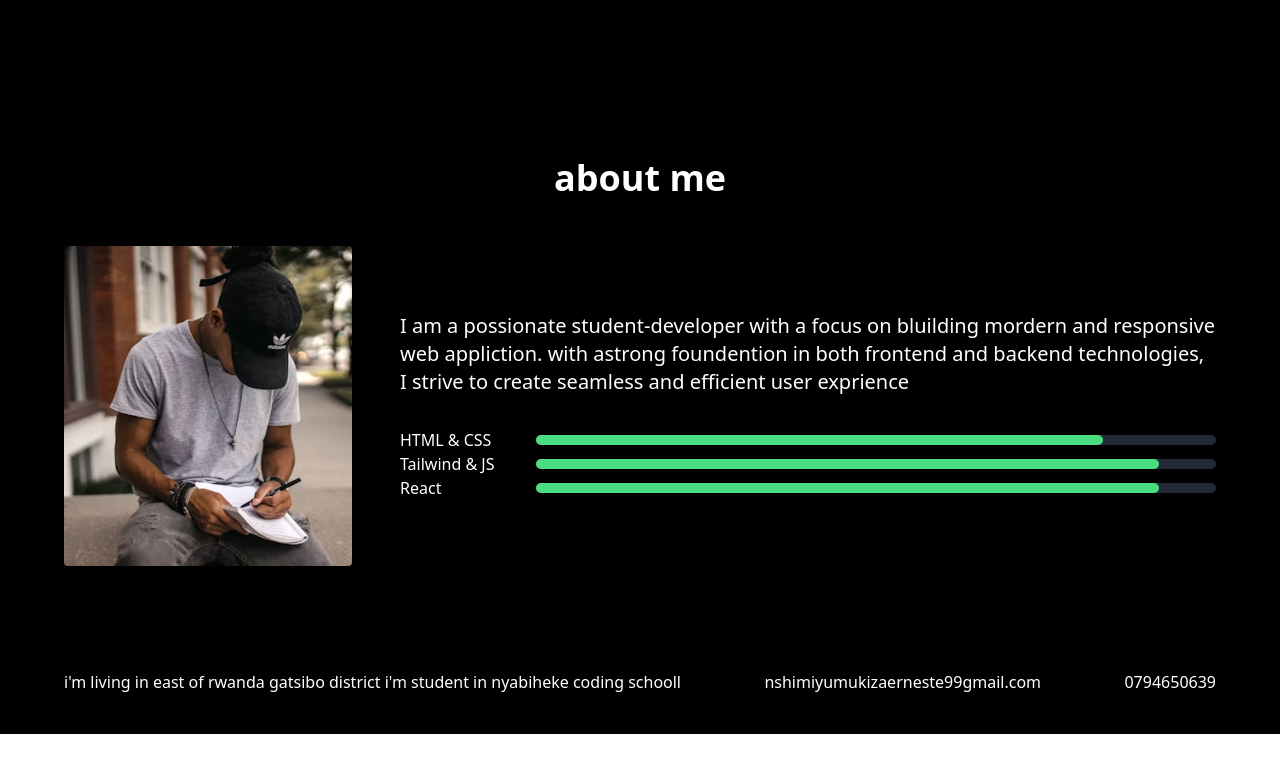
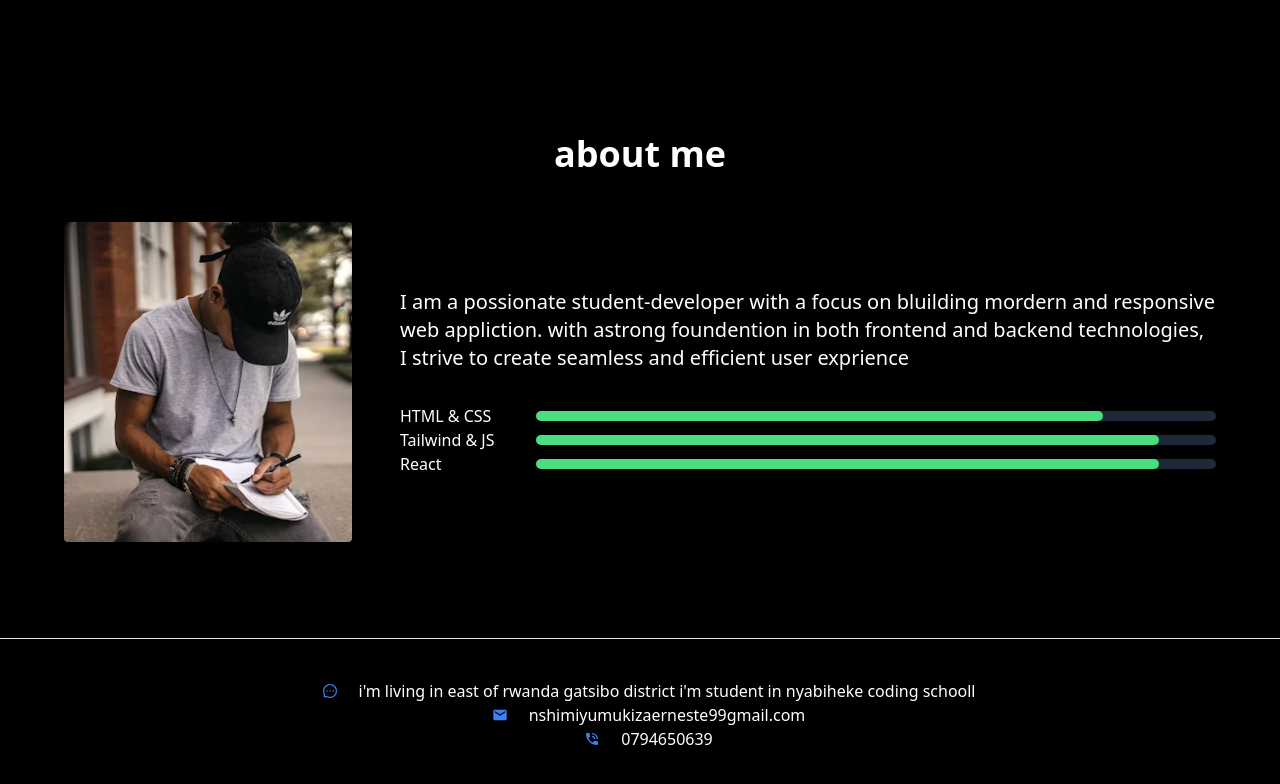
Before and after one commit to nshimiyumukiza/portfolio, a React (Vite) app: page / in a window 1280 px wide. Shown: the part 526-1310 px from the top of the page. Before the commit the page ends 1260 px from the top, so only its background shows below. Built offline with nearby package versions, Linux system fonts and the light colour scheme.

Commit message:
react-icons

```diff
--- a/index.html
+++ b/index.html
@@ -2,12 +2,11 @@
 <html lang="en">
   <head>
     <meta charset="UTF-8" />
-    <link rel="icon" type="src/assets/image.png" href="src/assets/image.png" />
+    <link rel="icon" type="image.png" href="image.png" />
     <meta name="viewport" content="width=device-width, initial-scale=1.0" />
     <title>portfolio</title>
   </head>
   <body>
-    <div>lorem</div>
     <div id="root"></div>
     <script type="module" src="/src/main.jsx"></script>
   </body>
--- a/package.json
+++ b/package.json
@@ -11,7 +11,8 @@
   },
   "dependencies": {
     "react": "^18.3.1",
-    "react-dom": "^18.3.1"
+    "react-dom": "^18.3.1",
+    "react-icons": "^5.4.0"
   },
   "devDependencies": {
     "@eslint/js": "^9.13.0",
--- a/src/App.jsx
+++ b/src/App.jsx
@@ -9,6 +9,7 @@ const App = () => {
       <Navbar />
       <Hero />
       <About />
+      <hr/>
       <Footer />
     </div>
   )
--- a/src/Components/Footer.jsx
+++ b/src/Components/Footer.jsx
@@ -1,13 +1,25 @@
 import React from 'react'
+import { AiOutlineMessage } from "react-icons/ai";
+import { MdEmail } from "react-icons/md";
+import { MdPhoneInTalk } from "react-icons/md";
 
 const Footer = () => {
   return (
-    <div className="bg-black text-white px-8 md:px-16">
-      <div  className="py-2 flex justify-center md:justify-between items-center pb-10">
-         <faEnvelope>i'm living in east of rwanda gatsibo district
-             i'm student in nyabiheke coding schooll</faEnvelope>
-             <faEmail>nshimiyumukizaerneste99gmail.com</faEmail>
-             <faPhone>0794650639</faPhone>
+    <div className="bg-black text-white px-8 pt-8">
+      <div  className="py-2 flex flex-col text-center px-8 md:justify-between items-center pb-10 ">
+        <div className='flex gap-1 items-center'>
+        <AiOutlineMessage className='text-blue-500  w-[50px]' />
+         <p>i'm living in east of rwanda gatsibo district
+             i'm student in nyabiheke coding schooll</p>
+             </div>
+             <div className='flex gap-1 items-center'>
+             <MdEmail  className='text-blue-500 w-[50px]'/>
+             <p>nshimiyumukizaerneste99gmail.com</p>
+             </div>
+             <div className='flex gap-1 items-center'>
+             <MdPhoneInTalk  className='text-blue-500  w-[50px]'/>
+             <p>0794650639</p>
+             </div>
       </div>
     </div>
   )
--- a/src/Components/Hero.jsx
+++ b/src/Components/Hero.jsx
@@ -9,7 +9,7 @@ const Hero = () => {
       </div>
       <h1 className='text-4xl font-bold'>
         i'm{""}
-        <span className='text-transparent bg-clip-text bg-gradient-to-r from bg-green-400 to-blue-500'>nshimiyumukiza erneste</span>
+         <span className='text-transparent bg-clip-text bg-gradient-to-r from bg-green-400 to-blue-500'> nshimiyumukiza erneste</span>
         ,student developer
       </h1>
       <p className='mt-4 text-lg text-gray-300 px-4 md:px-32'>
```
Also changed, not shown: 1 other file (tests, documents, lock files or other folders).
